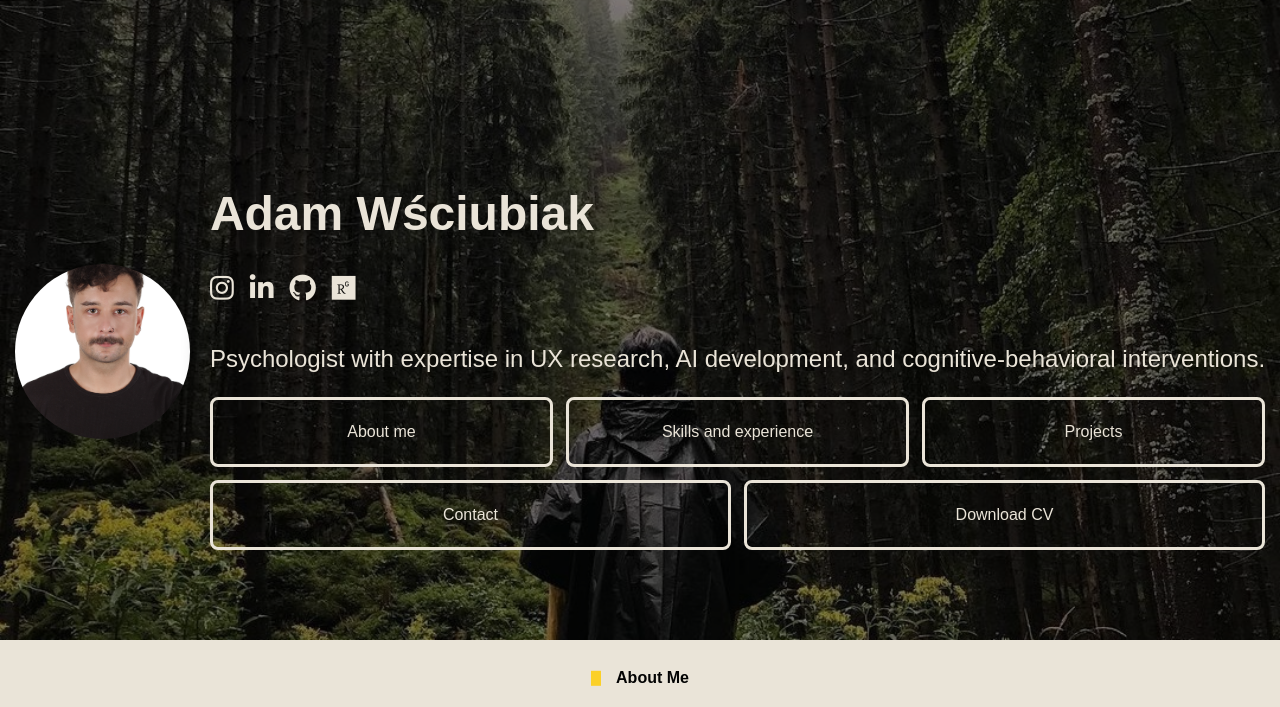
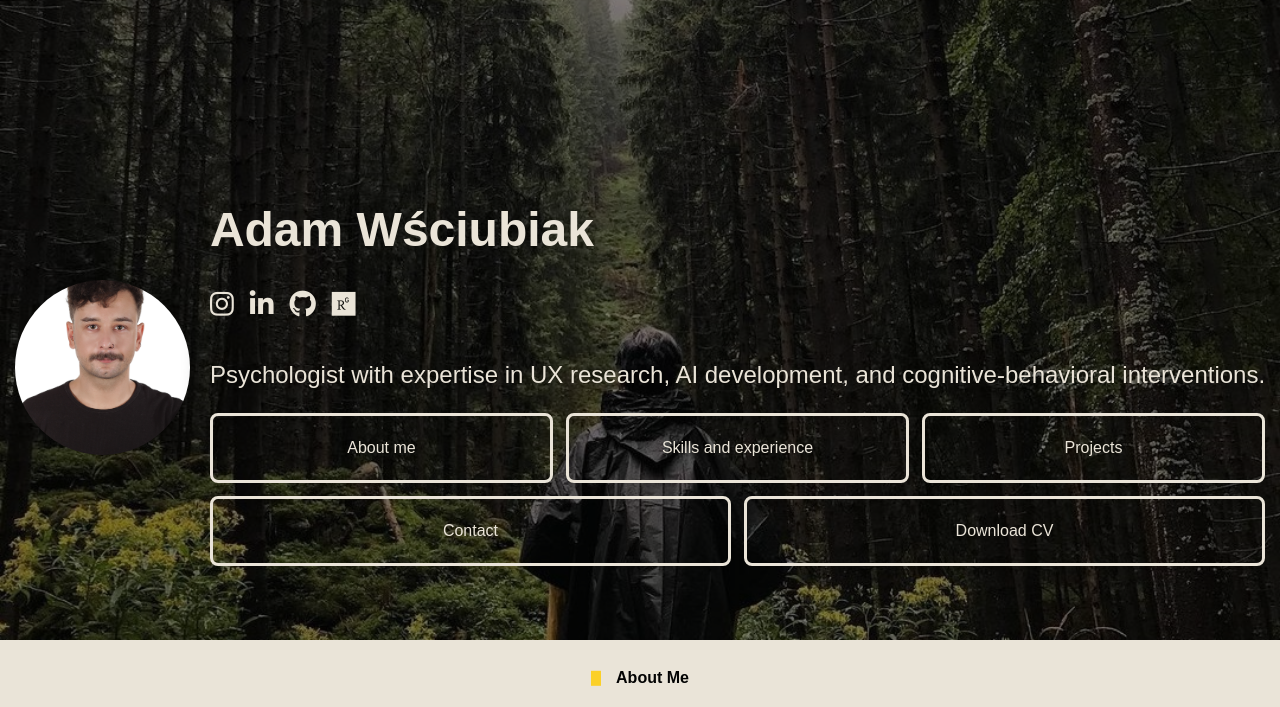
Before and after one commit to adamwsciubiak/adamwsciubiak, a PHP site: page / in a window 1280 px wide. Shown: the top 707 px of the page. Run offline with PHP 8.4, Linux system fonts and the light colour scheme.

Commit message:
Update style.css

```diff
--- a/style.css
+++ b/style.css
@@ -271,13 +271,13 @@ footer {
 /* Media query for narrower screens (below 768px) */
 @media (orientation: landscape) {
     .header-content{
-        top: 2rem;
+        top: 3rem;
     }
 }
 @media (orientation: portrait) {
     /* Styles for portrait mode */
     body {
-        top: 3.5rem; /* Example: change background color */
+        top: 4rem; /* Example: change background color */
     }
 }
 
```
